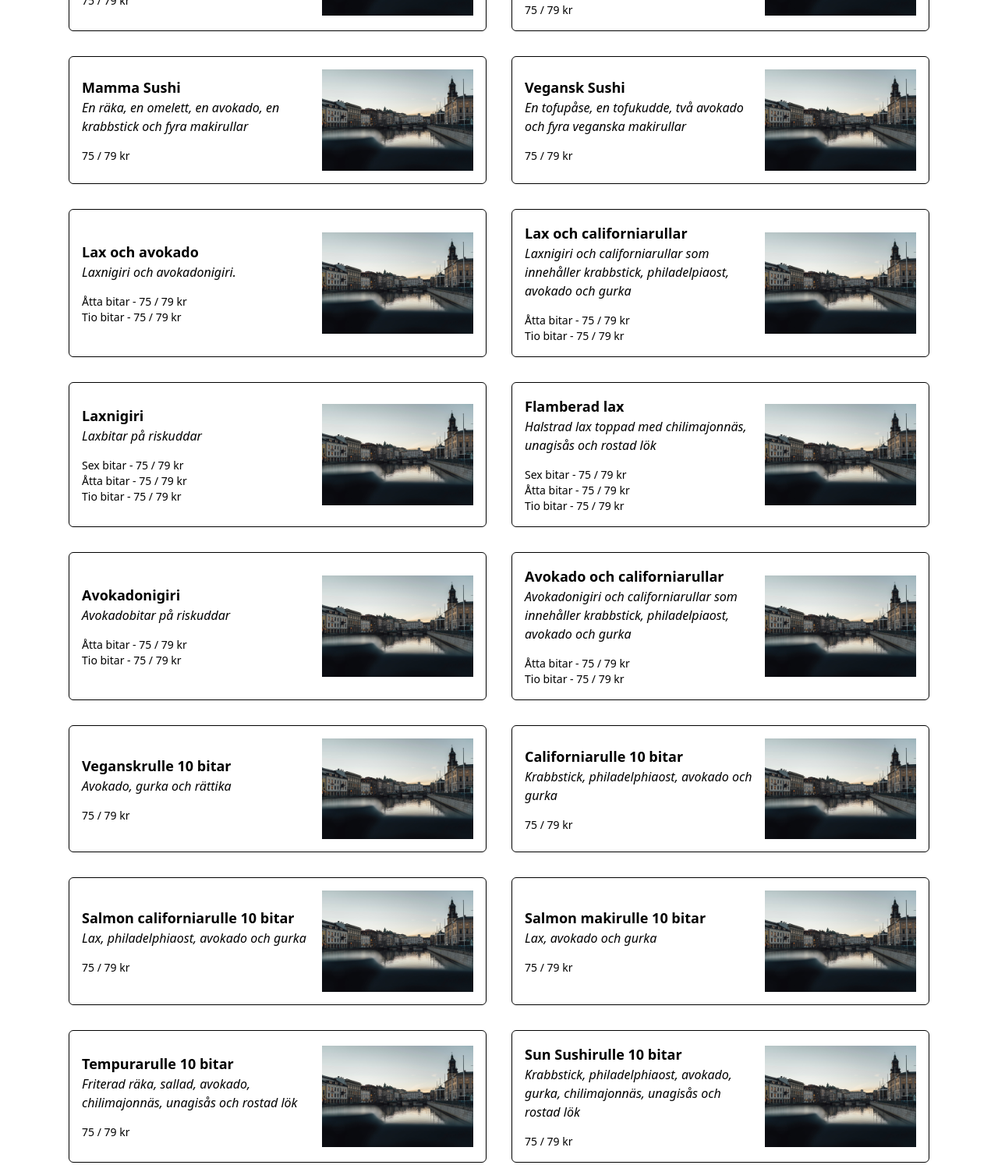
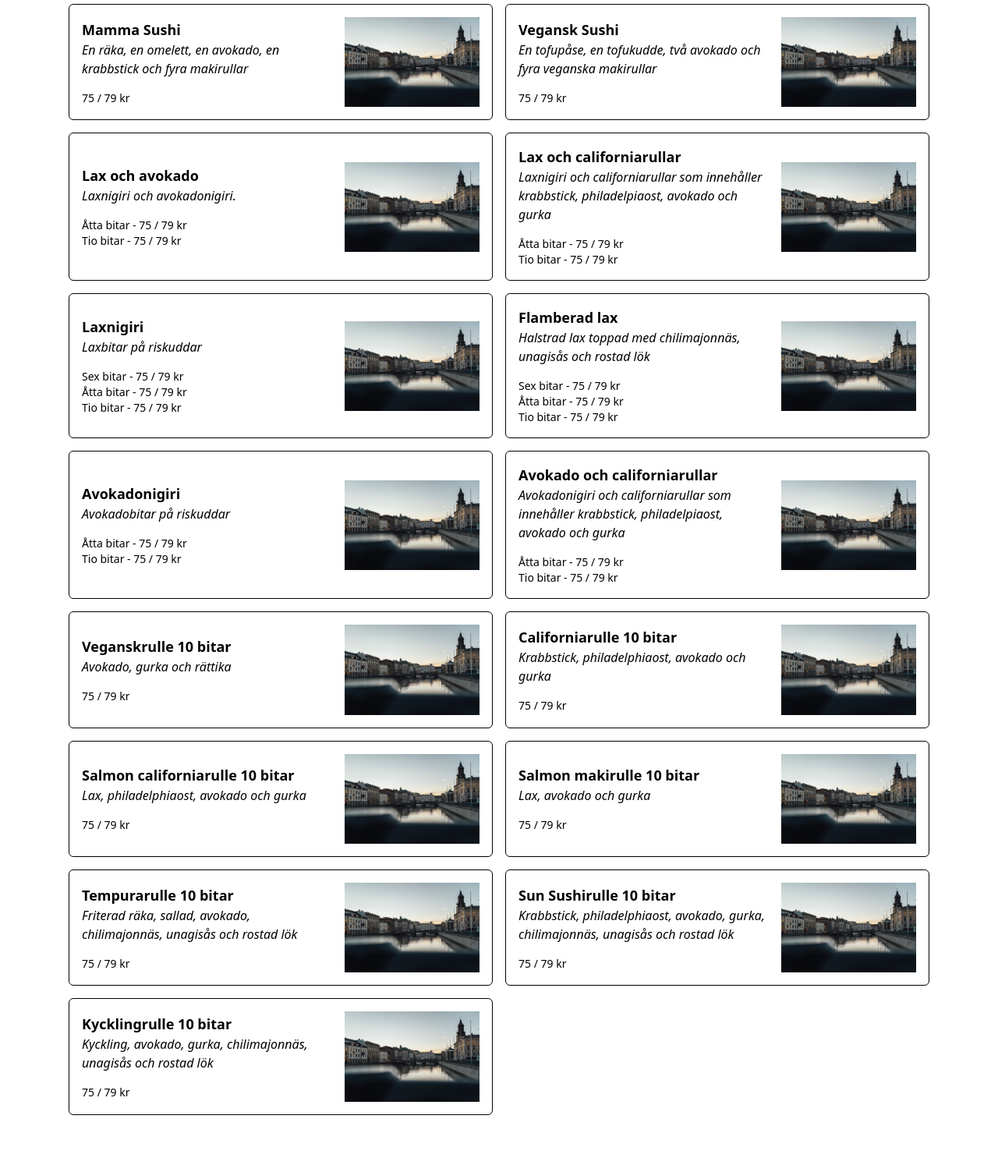
Before and after one commit to JenDin/sunsushigbg, a website: page src/sushi.html in a window 1280 px wide. Shown: the part 537-2031 px from the top of the page at 78% size. Drawn offline with Linux system fonts and the light colour scheme.

Commit message:
Make cards for the sushi menu

```diff
--- a/src/sushi.html
+++ b/src/sushi.html
@@ -35,7 +35,7 @@
           </svg>
         </button>
         <div id="navbar-links" class="hidden sm:flex space-x-5 md:mr-20">
-          <a href="/src/meny.html" class="text-white text-lg">Sushi</a>
+          <a href="/src/sushi.html" class="text-white text-lg">Sushi</a>
           <a href="/src/meny.html" class="text-white text-lg">Pokébowl</a>
           <a href="/src/meny.html" class="text-white text-lg">Varmrätter</a>
           <a href="#" class="text-white text-lg">Boba Tea</a>
@@ -75,49 +75,49 @@
 
     <!-- Main content -->
     <main class="flex-1">
-      <section>
+      <div>
         <h1
           class="text-4xl md:text-5xl font-bold text-black text-center mt-8 mb-8"
         >
           Sushi
         </h1>
 
-        <article
-          class="p-6 md:grid md:grid-cols-2 md:gap-8 md:max-w-6xl md:m-auto"
+        <section
+          class="p-6 md:grid md:grid-cols-2 md:gap-4 md:max-w-6xl md:mx-auto mb-10"
         >
           <div
             class="border border-black hover:border-[#a50601] rounded-md p-4 mb-4 md:mb-0 flex items-center gap-4"
           >
-            <div class="flex flex-col justify-between w-[60%]">
+            <div class="flex flex-col justify-between w-[65%]">
               <h2 class="text-lg font-bold">Sushi 6 bitar</h2>
               <p class="italic text-md mb-4">
                 En lax, en avokado, en krabbstick och tre makirullar
               </p>
               <p class="text-sm">75 / 79 kr</p>
             </div>
-            <div class="w-[40%]">
-              <img src="/src/images/gothenburg.jpg" class="w-52" alt="" />
+            <div class="w-[35%]">
+              <img src="/src/images/gothenburg.jpg" class="w-[100%]" alt="" />
             </div>
           </div>
           <div
             class="border border-black hover:border-[#a50601] rounded-md p-4 mb-4 md:mb-0 flex items-center gap-4"
           >
-            <div class="flex flex-col justify-between w-[60%]">
+            <div class="flex flex-col justify-between w-[65%]">
               <h2 class="text-lg font-bold">Sushi 8 bitar</h2>
               <p class="italic text-md mb-4">
                 En lax, en tonfisk, en räka, en krabbstick och fyra makirullar
               </p>
               <p class="text-sm">75 / 79 kr</p>
             </div>
-            <div class="w-[40%]">
-              <img src="/src/images/gothenburg.jpg" class="w-52" alt="" />
+            <div class="w-[35%]">
+              <img src="/src/images/gothenburg.jpg" class="w-[100%]" alt="" />
             </div>
           </div>
 
           <div
             class="border border-black hover:border-[#a50601] rounded-md p-4 mb-4 md:mb-0 flex items-center gap-4"
           >
-            <div class="flex flex-col justify-between w-[60%]">
+            <div class="flex flex-col justify-between w-[65%]">
               <h2 class="text-lg font-bold">Sushi 10 bitar</h2>
               <p class="italic text-md mb-4">
                 Två lax, en tonfisk, en hälleflundra, en räka, en krabbstick och
@@ -125,15 +125,15 @@
               </p>
               <p class="text-sm">75 / 79 kr</p>
             </div>
-            <div class="w-[40%]">
-              <img src="/src/images/gothenburg.jpg" class="w-52" alt="" />
+            <div class="w-[35%]">
+              <img src="/src/images/gothenburg.jpg" class="w-[100%]" alt="" />
             </div>
           </div>
 
           <div
             class="border border-black hover:border-[#a50601] rounded-md p-4 mb-4 md:mb-0 flex items-center gap-4"
           >
-            <div class="flex flex-col justify-between w-[60%]">
+            <div class="flex flex-col justify-between w-[65%]">
               <h2 class="text-lg font-bold">Sushi 12 bitar</h2>
               <p class="italic text-md mb-4">
                 Tre lax, en tonfisk, en hälleflundra, en räka, en omelett, en
@@ -141,15 +141,15 @@
               </p>
               <p class="text-sm">75 / 79 kr</p>
             </div>
-            <div class="w-[40%]">
-              <img src="/src/images/gothenburg.jpg" class="w-52" alt="" />
+            <div class="w-[35%]">
+              <img src="/src/images/gothenburg.jpg" class="w-[100%]" alt="" />
             </div>
           </div>
 
           <div
             class="border border-black hover:border-[#a50601] rounded-md p-4 mb-4 md:mb-0 flex items-center gap-4"
           >
-            <div class="flex flex-col justify-between w-[60%]">
+            <div class="flex flex-col justify-between w-[65%]">
               <h2 class="text-lg font-bold">Mamma Sushi</h2>
               <p class="italic text-md mb-4">
                 En räka, en omelett, en avokado, en krabbstick och fyra
@@ -157,15 +157,15 @@
               </p>
               <p class="text-sm">75 / 79 kr</p>
             </div>
-            <div class="w-[40%]">
-              <img src="/src/images/gothenburg.jpg" class="w-52" alt="" />
+            <div class="w-[35%]">
+              <img src="/src/images/gothenburg.jpg" class="w-[100%]" alt="" />
             </div>
           </div>
 
           <div
             class="border border-black hover:border-[#a50601] rounded-md p-4 mb-4 md:mb-0 flex items-center gap-4"
           >
-            <div class="flex flex-col justify-between w-[60%]">
+            <div class="flex flex-col justify-between w-[65%]">
               <h2 class="text-lg font-bold">Vegansk Sushi</h2>
               <p class="italic text-md mb-4">
                 En tofupåse, en tofukudde, två avokado och fyra veganska
@@ -173,29 +173,29 @@
               </p>
               <p class="text-sm">75 / 79 kr</p>
             </div>
-            <div class="w-[40%]">
-              <img src="/src/images/gothenburg.jpg" class="w-52" alt="" />
+            <div class="w-[35%]">
+              <img src="/src/images/gothenburg.jpg" class="w-[100%]" alt="" />
             </div>
           </div>
 
           <div
             class="border border-black hover:border-[#a50601] rounded-md p-4 mb-4 md:mb-0 flex items-center gap-4"
           >
-            <div class="flex flex-col justify-between w-[60%]">
+            <div class="flex flex-col justify-between w-[65%]">
               <h2 class="text-lg font-bold">Lax och avokado</h2>
               <p class="italic text-md mb-4">Laxnigiri och avokadonigiri.</p>
               <p class="text-sm">Åtta bitar - 75 / 79 kr</p>
               <p class="text-sm">Tio bitar - 75 / 79 kr</p>
             </div>
-            <div class="w-[40%]">
-              <img src="/src/images/gothenburg.jpg" class="w-52" alt="" />
+            <div class="w-[35%]">
+              <img src="/src/images/gothenburg.jpg" class="w-[100%]" alt="" />
             </div>
           </div>
 
           <div
             class="border border-black hover:border-[#a50601] rounded-md p-4 mb-4 md:mb-0 flex items-center gap-4"
           >
-            <div class="flex flex-col justify-between w-[60%]">
+            <div class="flex flex-col justify-between w-[65%]">
               <h2 class="text-lg font-bold">Lax och californiarullar</h2>
               <p class="italic text-md mb-4">
                 Laxnigiri och californiarullar som innehåller krabbstick,
@@ -204,30 +204,30 @@
               <p class="text-sm">Åtta bitar - 75 / 79 kr</p>
               <p class="text-sm">Tio bitar - 75 / 79 kr</p>
             </div>
-            <div class="w-[40%]">
-              <img src="/src/images/gothenburg.jpg" class="w-52" alt="" />
+            <div class="w-[35%]">
+              <img src="/src/images/gothenburg.jpg" class="w-[100%]" alt="" />
             </div>
           </div>
 
           <div
             class="border border-black hover:border-[#a50601] rounded-md p-4 mb-4 md:mb-0 flex items-center gap-4"
           >
-            <div class="flex flex-col justify-between w-[60%]">
+            <div class="flex flex-col justify-between w-[65%]">
               <h2 class="text-lg font-bold">Laxnigiri</h2>
               <p class="italic text-md mb-4">Laxbitar på riskuddar</p>
               <p class="text-sm">Sex bitar - 75 / 79 kr</p>
               <p class="text-sm">Åtta bitar - 75 / 79 kr</p>
               <p class="text-sm">Tio bitar - 75 / 79 kr</p>
             </div>
-            <div class="w-[40%]">
-              <img src="/src/images/gothenburg.jpg" class="w-52" alt="" />
+            <div class="w-[35%]">
+              <img src="/src/images/gothenburg.jpg" class="w-[100%]" alt="" />
             </div>
           </div>
 
           <div
             class="border border-black hover:border-[#a50601] rounded-md p-4 mb-4 md:mb-0 flex items-center gap-4"
           >
-            <div class="flex flex-col justify-between w-[60%]">
+            <div class="flex flex-col justify-between w-[65%]">
               <h2 class="text-lg font-bold">Flamberad lax</h2>
               <p class="italic text-md mb-4">
                 Halstrad lax toppad med chilimajonnäs, unagisås och rostad lök
@@ -236,29 +236,29 @@
               <p class="text-sm">Åtta bitar - 75 / 79 kr</p>
               <p class="text-sm">Tio bitar - 75 / 79 kr</p>
             </div>
-            <div class="w-[40%]">
-              <img src="/src/images/gothenburg.jpg" class="w-52" alt="" />
+            <div class="w-[35%]">
+              <img src="/src/images/gothenburg.jpg" class="w-[100%]" alt="" />
             </div>
           </div>
 
           <div
             class="border border-black hover:border-[#a50601] rounded-md p-4 mb-4 md:mb-0 flex items-center gap-4"
           >
-            <div class="flex flex-col justify-between w-[60%]">
+            <div class="flex flex-col justify-between w-[65%]">
               <h2 class="text-lg font-bold">Avokadonigiri</h2>
               <p class="italic text-md mb-4">Avokadobitar på riskuddar</p>
               <p class="text-sm">Åtta bitar - 75 / 79 kr</p>
               <p class="text-sm">Tio bitar - 75 / 79 kr</p>
             </div>
-            <div class="w-[40%]">
-              <img src="/src/images/gothenburg.jpg" class="w-52" alt="" />
+            <div class="w-[35%]">
+              <img src="/src/images/gothenburg.jpg" class="w-[100%]" alt="" />
             </div>
           </div>
 
           <div
             class="border border-black hover:border-[#a50601] rounded-md p-4 mb-4 md:mb-0 flex items-center gap-4"
           >
-            <div class="flex flex-col justify-between w-[60%]">
+            <div class="flex flex-col justify-between w-[65%]">
               <h2 class="text-lg font-bold">Avokado och californiarullar</h2>
               <p class="italic text-md mb-4">
                 Avokadonigiri och californiarullar som innehåller krabbstick,
@@ -267,71 +267,71 @@
               <p class="text-sm">Åtta bitar - 75 / 79 kr</p>
               <p class="text-sm">Tio bitar - 75 / 79 kr</p>
             </div>
-            <div class="w-[40%]">
-              <img src="/src/images/gothenburg.jpg" class="w-52" alt="" />
+            <div class="w-[35%]">
+              <img src="/src/images/gothenburg.jpg" class="w-[100%]" alt="" />
             </div>
           </div>
 
           <div
             class="border border-black hover:border-[#a50601] rounded-md p-4 mb-4 md:mb-0 flex items-center gap-4"
           >
-            <div class="flex flex-col justify-between w-[60%]">
+            <div class="flex flex-col justify-between w-[65%]">
               <h2 class="text-lg font-bold">Veganskrulle 10 bitar</h2>
               <p class="italic text-md mb-4">Avokado, gurka och rättika</p>
               <p class="text-sm">75 / 79 kr</p>
             </div>
-            <div class="w-[40%]">
-              <img src="/src/images/gothenburg.jpg" class="w-52" alt="" />
+            <div class="w-[35%]">
+              <img src="/src/images/gothenburg.jpg" class="w-[100%]" alt="" />
             </div>
           </div>
 
           <div
             class="border border-black hover:border-[#a50601] rounded-md p-4 mb-4 md:mb-0 flex items-center gap-4"
           >
-            <div class="flex flex-col justify-between w-[60%]">
+            <div class="flex flex-col justify-between w-[65%]">
               <h2 class="text-lg font-bold">Californiarulle 10 bitar</h2>
               <p class="italic text-md mb-4">
                 Krabbstick, philadelphiaost, avokado och gurka
               </p>
               <p class="text-sm">75 / 79 kr</p>
             </div>
-            <div class="w-[40%]">
-              <img src="/src/images/gothenburg.jpg" class="w-52" alt="" />
+            <div class="w-[35%]">
+              <img src="/src/images/gothenburg.jpg" class="w-[100%]" alt="" />
             </div>
           </div>
 
           <div
             class="border border-black hover:border-[#a50601] rounded-md p-4 mb-4 md:mb-0 flex items-center gap-4"
           >
-            <div class="flex flex-col justify-between w-[60%]">
+            <div class="flex flex-col justify-between w-[65%]">
               <h2 class="text-lg font-bold">Salmon californiarulle 10 bitar</h2>
               <p class="italic text-md mb-4">
                 Lax, philadelphiaost, avokado och gurka
               </p>
               <p class="text-sm">75 / 79 kr</p>
             </div>
-            <div class="w-[40%]">
-              <img src="/src/images/gothenburg.jpg" class="w-52" alt="" />
+            <div class="w-[35%]">
+              <img src="/src/images/gothenburg.jpg" class="w-[100%]" alt="" />
             </div>
           </div>
 
           <div
             class="border border-black hover:border-[#a50601] rounded-md p-4 mb-4 md:mb-0 flex items-center gap-4"
           >
-            <div class="flex flex-col justify-between w-[60%]">
+            <div class="flex flex-col justify-between w-[65%]">
               <h2 class="text-lg font-bold">Salmon makirulle 10 bitar</h2>
               <p class="italic text-md mb-4">Lax, avokado och gurka</p>
               <p class="text-sm">75 / 79 kr</p>
             </div>
-            <div class="w-[40%]">
-              <img src="/src/images/gothenburg.jpg" class="w-52" alt="" />
+            <div class="w-[35%]">
+              <img src="/src/images/gothenburg.jpg" class="w-[100%]" alt="" />
             </div>
           </div>
 
           <div
             class="border border-black hover:border-[#a50601] rounded-md p-4 mb-4 md:mb-0 flex items-center gap-4"
           >
-            <div class="flex flex-col justify-between w-[60%]">
+            <div class="flex flex-col justify-between w-[65%]">
               <h2 class="text-lg font-bold">Tempurarulle 10 bitar</h2>
               <p class="italic text-md mb-4">
                 Friterad räka, sallad, avokado, chilimajonnäs, unagisås och
@@ -339,15 +339,15 @@
               </p>
               <p class="text-sm">75 / 79 kr</p>
             </div>
-            <div class="w-[40%]">
-              <img src="/src/images/gothenburg.jpg" class="w-52" alt="" />
+            <div class="w-[35%]">
+              <img src="/src/images/gothenburg.jpg" class="w-[100%]" alt="" />
             </div>
           </div>
 
           <div
             class="border border-black hover:border-[#a50601] rounded-md p-4 mb-4 md:mb-0 flex items-center gap-4"
           >
-            <div class="flex flex-col justify-between w-[60%]">
+            <div class="flex flex-col justify-between w-[65%]">
               <h2 class="text-lg font-bold">Sun Sushirulle 10 bitar</h2>
               <p class="italic text-md mb-4">
                 Krabbstick, philadelphiaost, avokado, gurka, chilimajonnäs,
@@ -355,27 +355,27 @@
               </p>
               <p class="text-sm">75 / 79 kr</p>
             </div>
-            <div class="w-[40%]">
-              <img src="/src/images/gothenburg.jpg" class="w-52" alt="" />
+            <div class="w-[35%]">
+              <img src="/src/images/gothenburg.jpg" class="w-[100%]" alt="" />
             </div>
           </div>
 
           <div
             class="border border-black hover:border-[#a50601] rounded-md p-4 mb-4 md:mb-0 flex items-center gap-4"
           >
-            <div class="flex flex-col justify-between w-[60%]">
+            <div class="flex flex-col justify-between w-[65%]">
               <h2 class="text-lg font-bold">Kycklingrulle 10 bitar</h2>
               <p class="text-md italic mb-4">
                 Kyckling, avokado, gurka, chilimajonnäs, unagisås och rostad lök
               </p>
               <p class="text-sm">75 / 79 kr</p>
             </div>
-            <div class="w-[40%]">
-              <img src="/src/images/gothenburg.jpg" class="w-52" alt="" />
+            <div class="w-[35%]">
+              <img src="/src/images/gothenburg.jpg" class="w-[100%]" alt="" />
             </div>
           </div>
-        </article>
-      </section>
+        </section>
+      </div>
     </main>
 
     <!-- Footer -->
```
Also changed, not shown: src/index.html (+1 -5 lines), dist/css/output.css.
